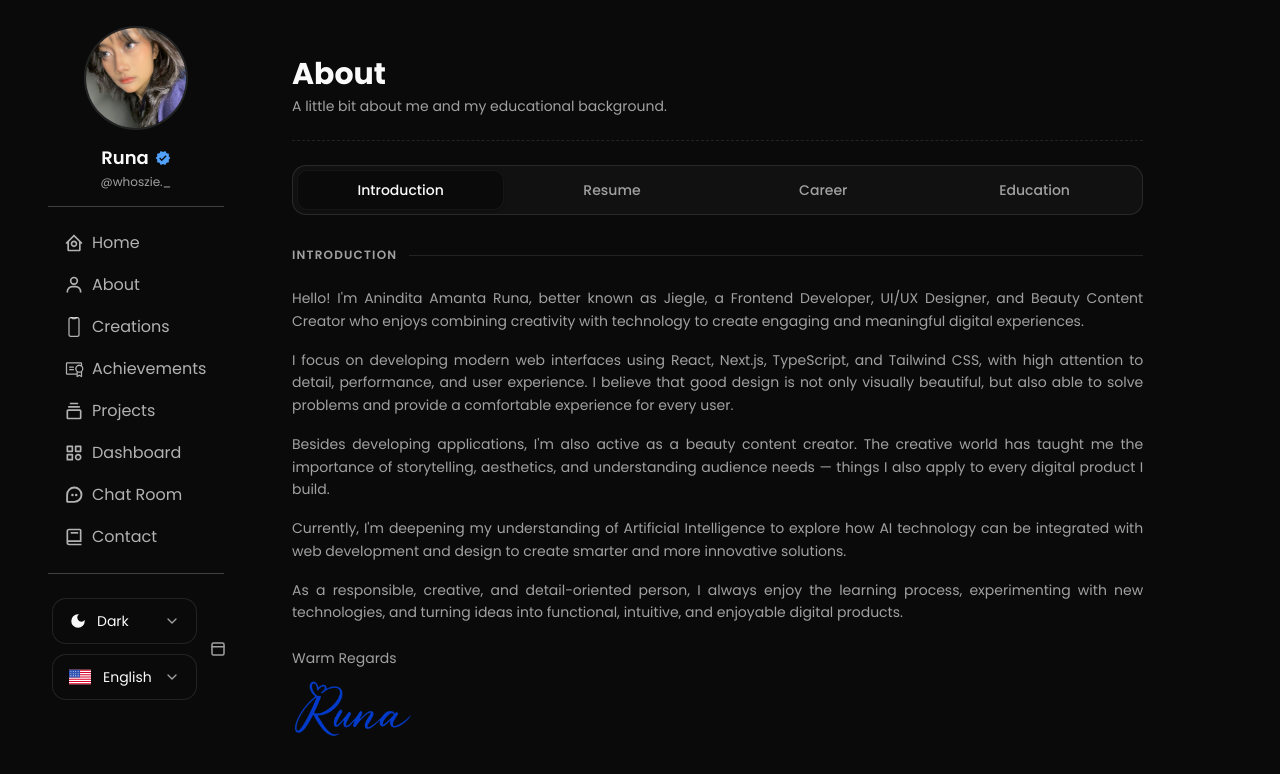
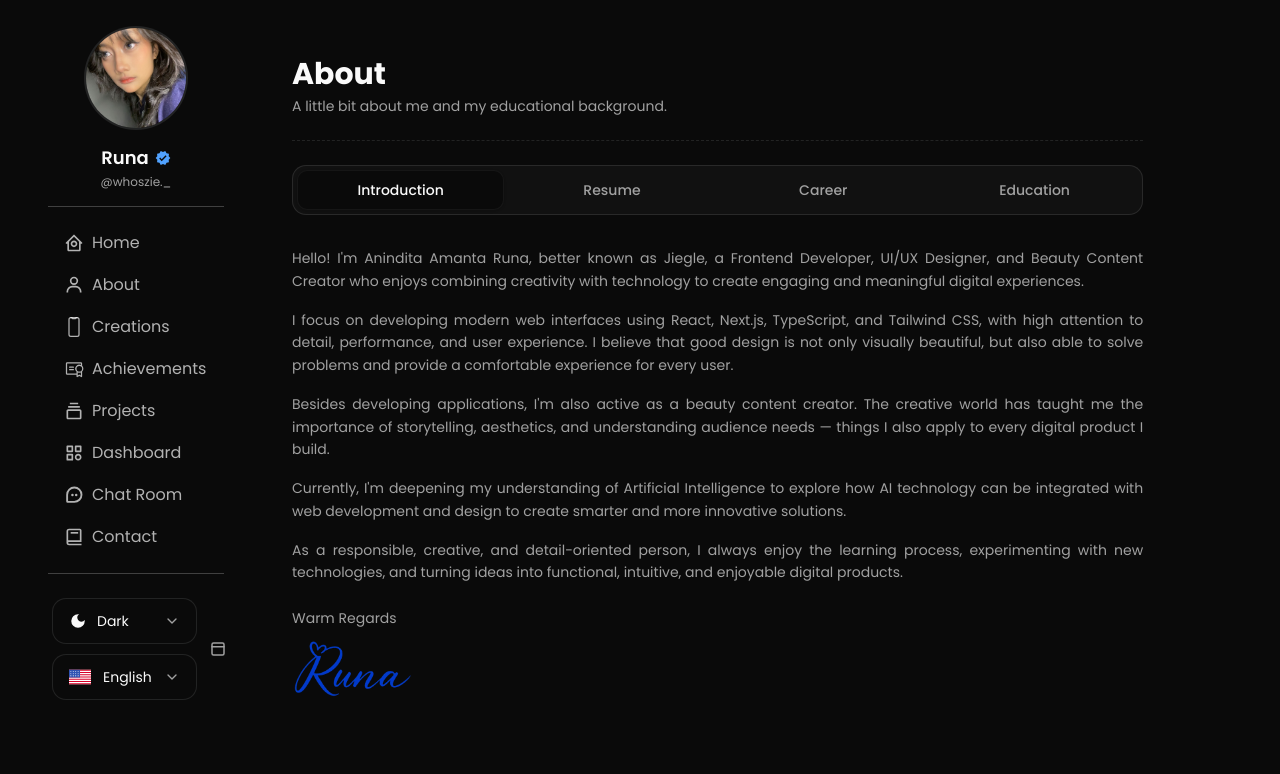
Before and after one commit to jieglee/portofolio, a Next.js app: page /en/about in a window 1280 px wide. Shown: the top 774 px of the page. Built offline with nearby package versions, Linux system fonts and the light colour scheme.

Commit message:
hapus-intro

```diff
--- a/modules/about/Education.tsx
+++ b/modules/about/Education.tsx
@@ -161,13 +161,6 @@ export default function Education() {
 
     return (
         <section>
-            <div className="mb-5 flex items-center gap-3">
-                <span className="text-[11px] font-medium uppercase tracking-widest text-muted-foreground whitespace-nowrap">
-                    {t("education")}
-                </span>
-                <div className="h-px flex-1 bg-border" />
-            </div>
-
             <motion.div
                 className="grid grid-cols-1 gap-2.5 sm:grid-cols-3"
                 variants={container}
--- a/modules/about/Introduction.tsx
+++ b/modules/about/Introduction.tsx
@@ -17,13 +17,6 @@ export default function Introduction() {
     const t = useTranslations("About");
     return (
         <section>
-            <div className="mb-6 flex items-center gap-3">
-                <span className="text-xs font-semibold uppercase tracking-widest text-muted-foreground">
-                    {t("introduction")}
-                </span>
-                <div className="h-px flex-1 bg-border" />
-            </div>
-
             <motion.div
                 className="flex flex-col gap-6"
                 variants={container}
--- a/modules/about/Resume.tsx
+++ b/modules/about/Resume.tsx
@@ -5,13 +5,6 @@ export default function Resume() {
     const t = useTranslations("About");
     return (
         <section>
-            <div className="mb-6 flex items-center gap-3">
-                <span className="text-xs font-semibold uppercase tracking-widest text-muted-foreground">
-                    {t("resume")}
-                </span>
-                <div className="h-px flex-1 bg-border" />
-            </div>
-
             <div className="flex flex-col gap-4">
                 <a
                     href="/documents/cv.pdf"
```
